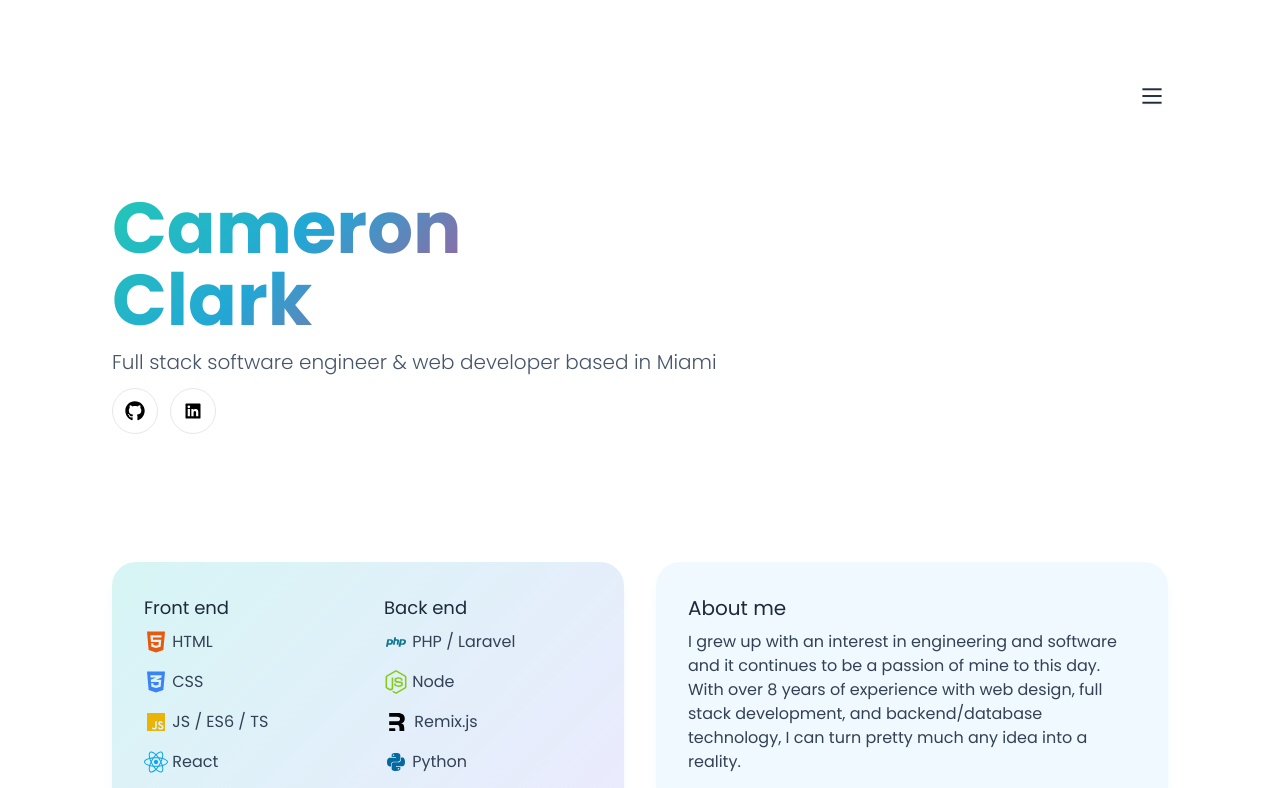
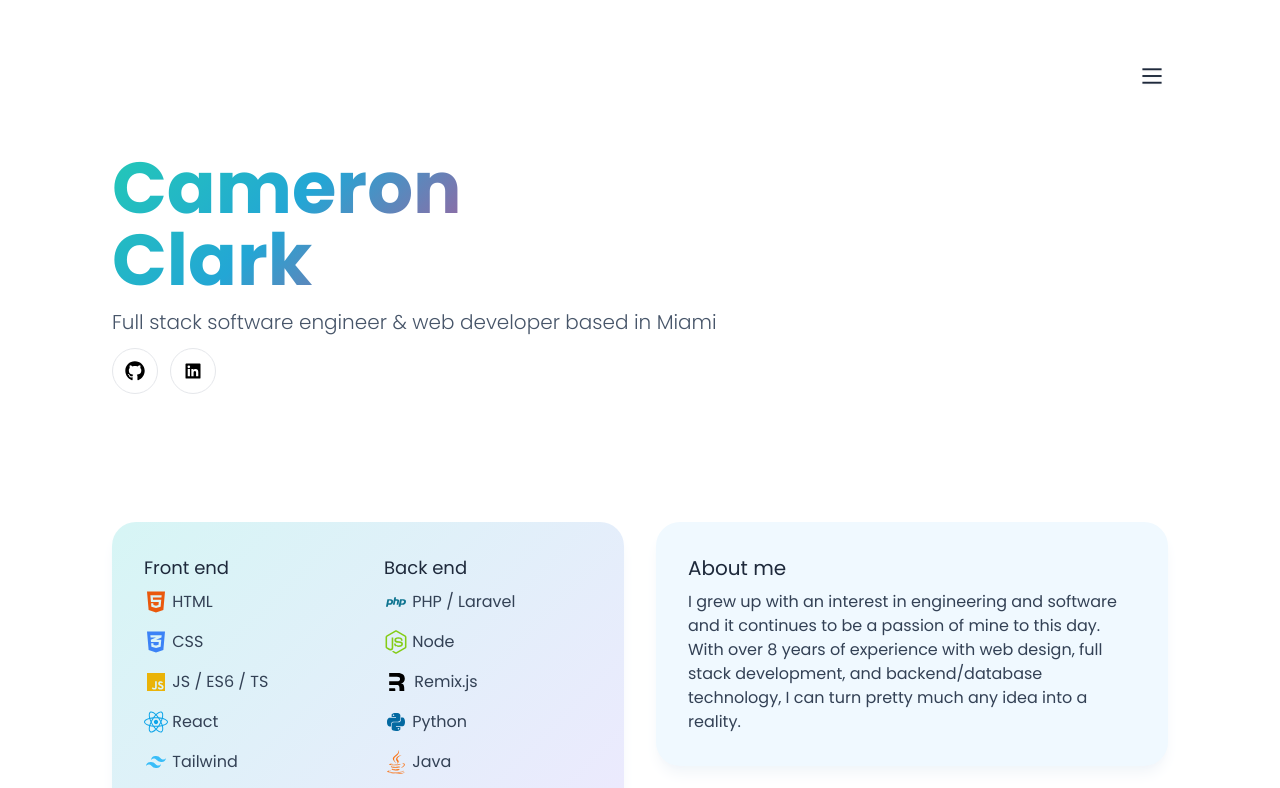
Before and after one commit to camc8/cameronhclark.com, a React (Vite) app: page / in a window 1280 px wide. Shown: the top 788 px of the page. Built offline with nearby package versions, Linux system fonts and the light colour scheme.

Commit message:
fix nav spacing and backdrop-blur issue

```diff
--- a/src/components/Nav.tsx
+++ b/src/components/Nav.tsx
@@ -13,8 +13,8 @@ export default function Nav() {
   return (
     <nav className="w-screen drop-shadow-sm px-8 md:px-28 z-20">
       {navOpen && <style>{body}</style>}
-      <div className="flex flex-wrap items-center justify-end mx-auto h-[7rem] lg:mt-10">
-        <div onClick={() => setNavOpen(!navOpen)} className="z-50">
+      <div className="flex flex-wrap items-center justify-end mx-auto h-[7rem]">
+        <div onClick={() => setNavOpen(!navOpen)} className="z-50 lg:mt-10">
           <Hamburger open={navOpen}></Hamburger>
         </div>
         <AnimatePresence>
@@ -23,7 +23,7 @@ export default function Nav() {
               initial={{ opacity: 0 }}
               animate={{ opacity: 1 }}
               exit={{ opacity: 0 }}
-              className="fixed top-0 right-0 h-screen w-screen grid place-content-center gap-20 px-8 md:px-28 py-[7rem] backdrop-blur-lg font-thin text-center text-4xl">
+              className="fixed top-0 right-0 h-screen w-screen grid place-content-center gap-20 px-8 md:px-28 bg-white font-thin text-center text-4xl">
               <a
                 href="/"
                 className="text-slate-800 active:text-slate-700"
```
